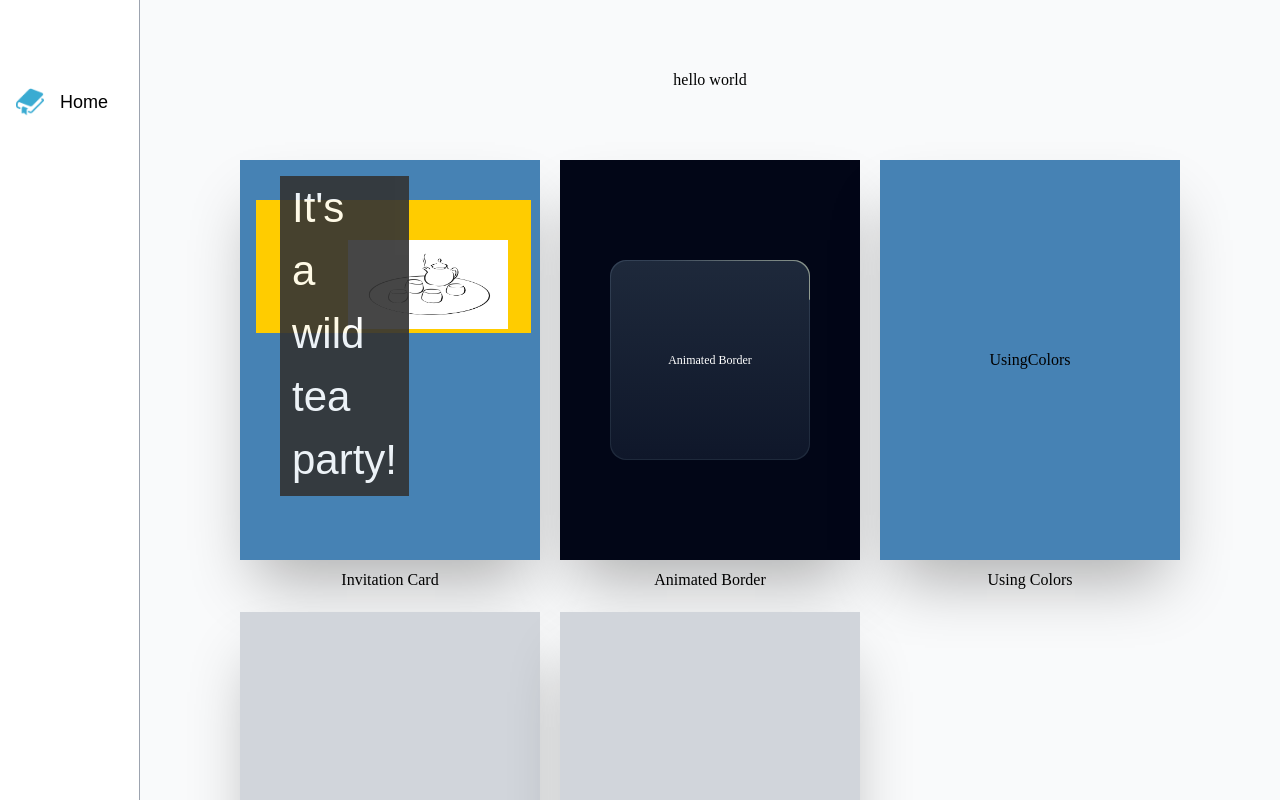
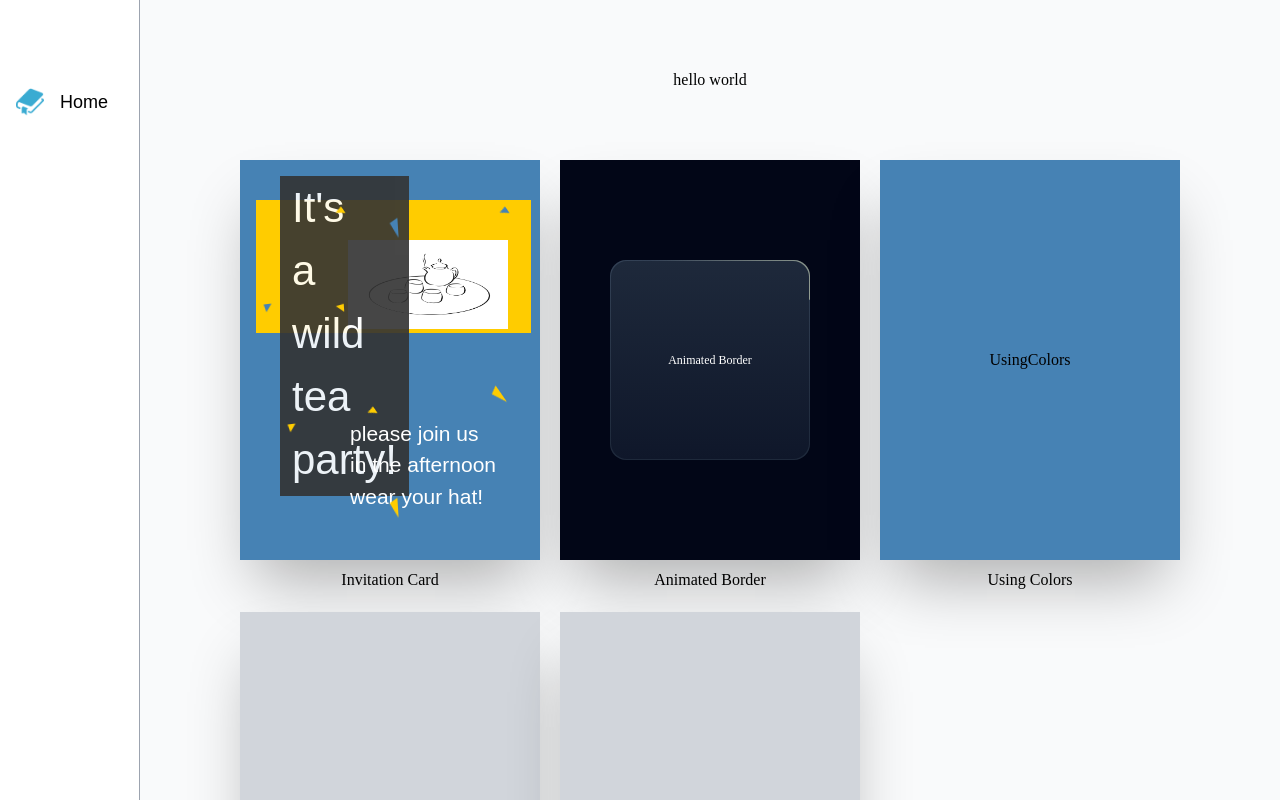
Before and after one commit to khiz125/design-book, a Next.js app: page / in a window 1280 px wide. Built offline with nearby package versions, Linux system fonts and the light colour scheme; a web font is replaced by a local one.

Commit message:
add clip-path

```diff
--- a/src/app/designbook/[id]/InvitationCard.tsx
+++ b/src/app/designbook/[id]/InvitationCard.tsx
@@ -10,7 +10,11 @@ const InvitationCard = () => {
   const fonts = FONTS;
   const [index, setIndex] = useState(7);
 
-
+  const animateSpins = {
+    1: "animate-[spin_1.0s_linear_infinite] [clip-path:polygon(75%_0%,100%_100%,0%_100%)]",
+    1.5: "animate-[spin_1.5s_linear_infinite] [clip-path:polygon(75%_0%,100%_100%,0%_100%)]",
+    2: "animate-[spin_2.0s_linear_infinite] [clip-path:polygon(75%_0%,100%_100%,0%_100%)]",
+  }
   const ref = useRef<HTMLDivElement | null>(null);
   useLayoutEffect(() => {
     if (ref.current) {
@@ -47,10 +51,31 @@ const InvitationCard = () => {
           </figure>
         </div>
         <div className="absolute top-4 left-10 bg-[#333] w-2/7 h-4/5 opacity-90">
-          <p className={`text-white ${parentWidth > 310 ? "px-10 text-[100px]" : "px-3 text-[42px]"}`}>
+          <p className={`
+            text-white ${parentWidth > 310 && index === 7 ? "p-10 text-[120px] tracking-wider"
+              : parentWidth > 310 && index === 5 ? "p-10 text-5xl leading-[10rem]"
+              : parentWidth > 310 ? "p-10 text-8xl leading-[10rem]"
+              : "px-3 text-[42px]"}`}>
             It's <br />a <br />wild <br />tea <br />party!
           </p>
         </div>
+        <div className={`absolute ${parentWidth > 310 ? "bottom-[30rem] right-24" : "bottom-12 right-8"}`}>
+          <p className={`text-white ${parentWidth > 310 && index === 7 ? "p-10 text-8xl"
+            : parentWidth > 310 && index === 5 ? "p-10 text-2xl leading-[100px]"
+            : parentWidth > 310 ? "p-10 text-5xl"
+            : "px-3 text-[21px]"}`}>
+            please join us <br />in the afternoon <br />wear your hat!
+          </p>
+        </div>
+        <div className={`absolute bg-[#4682B4] ${animateSpins["1.5"]} ${parentWidth > 310 ? "top-36 right-24 w-5 h-5" : "top-12 right-8 w-2 h-2"}`}></div>
+        <div className={`absolute bg-[#4682B4] ${animateSpins["2"]} ${parentWidth > 310 ? "top-[27rem] left-[30rem] w-10 h-5" : "top-16 left-36 w-5 h-2"}`}></div>
+        <div className={`absolute bg-[#4682B4] ${animateSpins["1"]} ${parentWidth > 310 ? "top-72 left-64 w-5 h-5" : "top-36 left-6 w-2 h-2"}`}></div>
+        <div className={`absolute bg-[#FFCC00] ${animateSpins["1.5"]} ${parentWidth > 310 ? "top-14 left-64 w-5 h-5" : "top-12 left-24  w-2 h-2"}`}></div>
+        <div className={`absolute bg-[#FFCC00] ${animateSpins["1"]} ${parentWidth > 310 ? "bottom-80 left-24 w-5 h-5" : "bottom-32 left-12  w-2 h-2"}`}></div>
+        <div className={`absolute bg-[#FFCC00] ${animateSpins["2"]} ${parentWidth > 310 ? "top-[34rem] left-16 w-5 h-5" : "top-36 left-24  w-2 h-2"}`}></div>
+        <div className={`absolute bg-[#FFCC00] ${animateSpins["1.5"]} ${parentWidth > 310 ? "bottom-[48rem] right-24 w-5 h-5" : "bottom-36 left-32 w-2 h-2"}`}></div>
+        <div className={`absolute bg-[#FFCC00] ${animateSpins["1.5"]} ${parentWidth > 310 ? "bottom-[40rem] left-64 w-10 h-5" : "bottom-40 right-8 w-5 h-2"}`}></div>
+        <div className={`absolute bg-[#FFCC00] ${animateSpins["2"]} ${parentWidth > 310 ? "bottom-96 right-48 w-10 h-5" : "bottom-12 left-36 w-5 h-2"}`}></div>
       </div>
     </section>
   )
```
